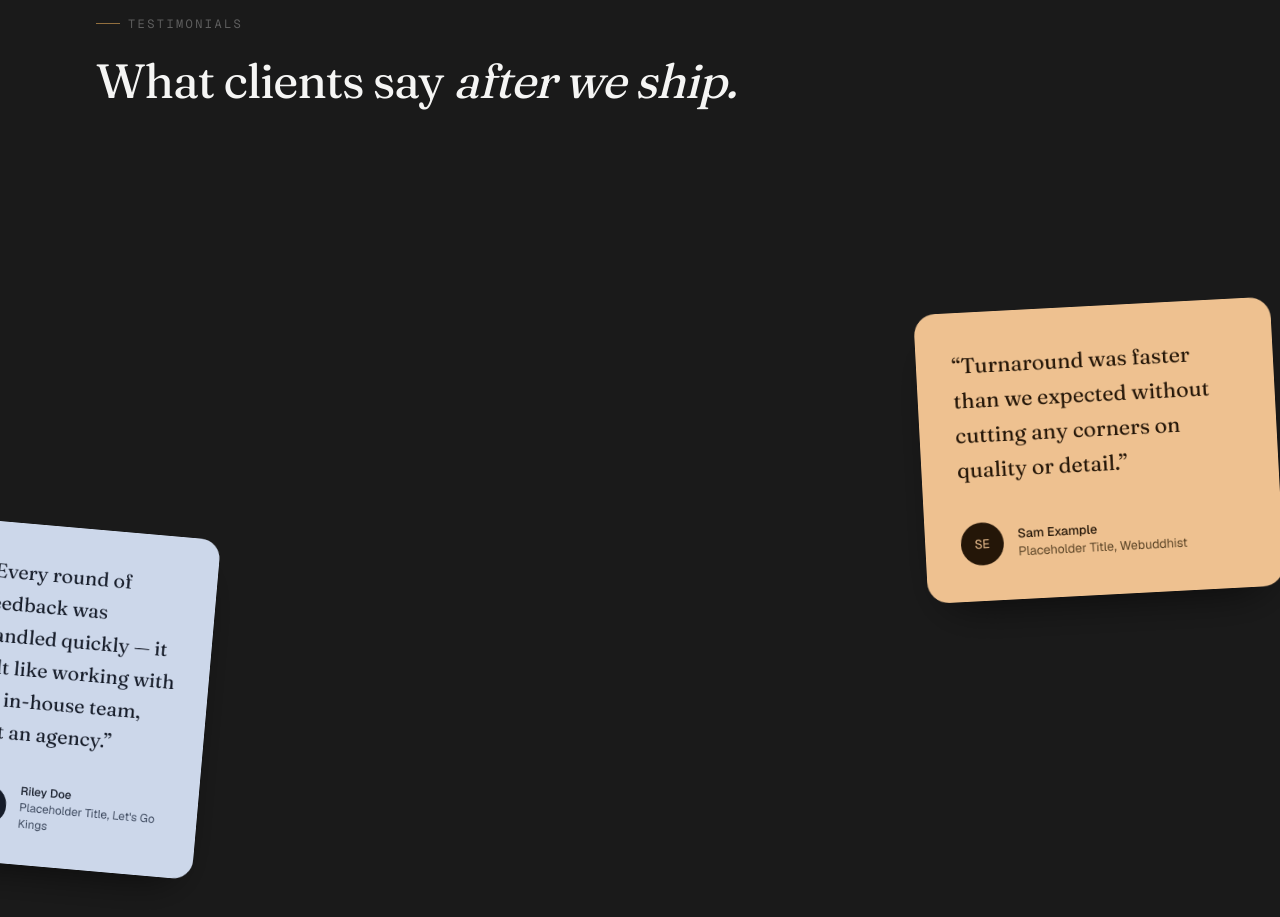
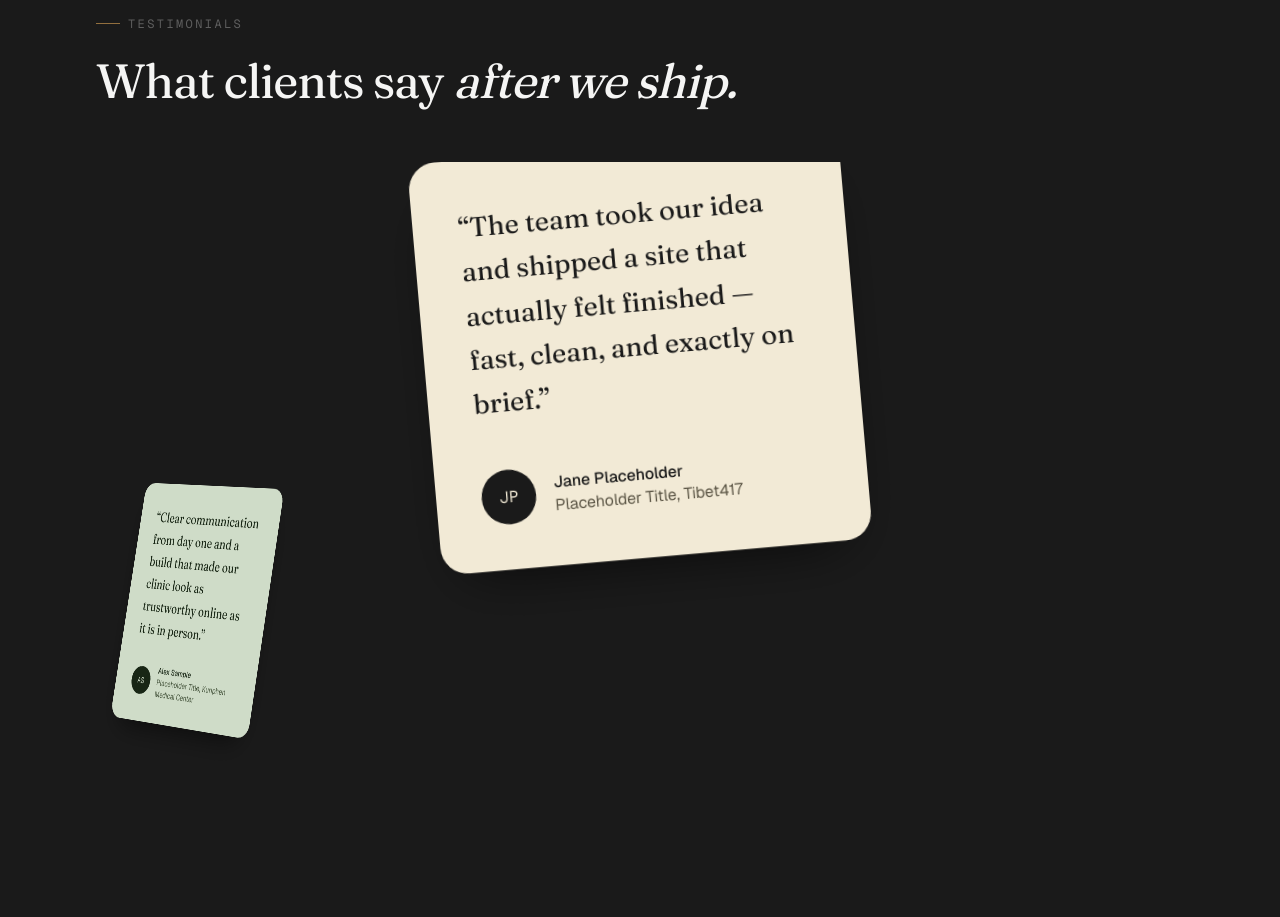
Before and after one commit to lungsang25/portfolio, a Next.js app: page / in a window 1280 px wide. Shown: the part 2020-2937 px from the top of the page. Built offline with nearby package versions, Linux system fonts and the light colour scheme.

Commit message:
testimonial_ui

```diff
--- a/package.json
+++ b/package.json
@@ -9,7 +9,9 @@
     "lint": "eslint"
   },
   "dependencies": {
+    "@gsap/react": "^2.1.2",
     "clsx": "^2.1.1",
+    "gsap": "^3.15.0",
     "lucide-react": "^1.32.0",
     "motion": "^13.1.0",
     "next": "16.3.1",
--- a/src/components/home/TestimonialsDesktop.tsx
+++ b/src/components/home/TestimonialsDesktop.tsx
@@ -1,96 +1,225 @@
 "use client";
 
 import { useRef } from "react";
-import {
-  motion,
-  useScroll,
-  useTransform,
-  type MotionValue,
-} from "motion/react";
-import { testimonials, type Testimonial } from "@/data/testimonials";
+import gsap from "gsap";
+import { ScrollTrigger } from "gsap/ScrollTrigger";
+import { useGSAP } from "@gsap/react";
+import { testimonials } from "@/data/testimonials";
 import { TestimonialCard } from "@/components/home/TestimonialCard";
 
-// Each card spends more of the total scroll in flight, and the next one
-// starts well before the previous exits, so several overlap at once instead
-// of leaving gaps of empty stage between crossings.
-const TRAVEL = 0.6;
-const START_MIN = -0.15;
-const STEP = 0.3;
+gsap.registerPlugin(ScrollTrigger, useGSAP);
 
-// Cards cross the stage left to right, rising gently as they go. Each lane sets
-// where it sits vertically (laneVH) and how far it climbs on the way (riseVH),
-// hand-placed so passes overlap without stacking on one another.
-const ENTER_VW = -80;
-const EXIT_VW = 80;
+// Each card's own crossing takes TRAVEL_DUR timeline-units; the next card
+// starts STEP_DUR units later. STEP_DUR is kept small relative to TRAVEL_DUR
+// so overlapping cards are close together in their journey — and therefore
+// close together on screen — rather than showing up at opposite edges.
+const TRAVEL_DUR = 3;
+const STEP_DUR = 0.9;
+// How far a card travels left-to-right, as a fraction of viewport width.
+// Kept just wide enough that cards still start/end fully off-screen.
+const REACH_VW = 0.72;
+// Every card's "natural" start (i * STEP_DUR) is pulled back by this much so
+// the first couple are already mid-flight — some even past the centre —
+// right when the section is reached, instead of the stage being empty.
+const LEAD_IN = TRAVEL_DUR * 0.5;
 
+const FADE_IN_FRAC = 0.15;
+const FADE_OUT_FRAC = 0.86;
+
+// Cards cross the stage left to right in 3D, rising gently and swinging
+// toward the viewer (z) as they pass through the centre. Each lane sets
+// where it sits vertically (laneVH), how far it climbs (riseVH), and its
+// resting photo-like tilt (tilt) — hand-placed so passes don't collide.
 const LANES = [
-  { laneVH: -18, riseVH: 14, rotate: -5, width: "w-[380px]" },
-  { laneVH: 10, riseVH: 16, rotate: 4, width: "w-[340px]" },
-  { laneVH: -6, riseVH: 11, rotate: -3, width: "w-[400px]" },
-  { laneVH: 20, riseVH: 13, rotate: 5, width: "w-[320px]" },
+  { laneVH: -18, riseVH: 14, tilt: -5, width: "w-[380px]" },
+  { laneVH: 10, riseVH: 16, tilt: 4, width: "w-[340px]" },
+  { laneVH: -6, riseVH: 11, tilt: -3, width: "w-[400px]" },
+  { laneVH: 20, riseVH: 13, tilt: 5, width: "w-[320px]" },
 ];
 
-function FlowCard({
-  testimonial,
-  progress,
-  start,
-  lane,
-}: {
-  testimonial: Testimonial;
-  progress: MotionValue<number>;
-  start: number;
-  lane: (typeof LANES)[number];
-}) {
-  const p = useTransform(progress, [start, start + TRAVEL], [0, 1], {
-    clamp: true,
-  });
+type Path = {
+  fromX: number;
+  toX: number;
+  fromY: number;
+  toY: number;
+  midX: number;
+  midY: number;
+};
 
-  const x = useTransform(p, [0, 1], [`${ENTER_VW}vw`, `${EXIT_VW}vw`]);
-  const y = useTransform(
-    p,
-    [0, 1],
-    [`${lane.laneVH}vh`, `${lane.laneVH - lane.riseVH}vh`]
-  );
-  const scale = useTransform(p, [0, 0.5, 1], [0.68, 1, 0.76]);
-  const opacity = useTransform(p, [0, 0.1, 0.9, 1], [0, 1, 1, 0]);
+// Samples where a card sits at an arbitrary point (0–1) of its full
+// left-to-right crossing, so a card whose start is "before scroll begins"
+// can be dropped in already part-way through instead of fully off-screen.
+function sampleAt(fraction: number, path: Path) {
+  const { fromX, toX, fromY, toY, midX, midY } = path;
+  const inFirstHalf = fraction <= 0.5;
+  const localT = inFirstHalf ? fraction / 0.5 : (fraction - 0.5) / 0.5;
+  const lerp = (a: number, b: number) => a + (b - a) * localT;
 
-  return (
-    <div className="pointer-events-none absolute inset-0 flex items-center justify-center">
-      <motion.div
-        style={{ x, y, scale, rotate: lane.rotate, opacity, willChange: "transform" }}
-        className={`pointer-events-auto ${lane.width}`}
-      >
-        <TestimonialCard testimonial={testimonial} />
-      </motion.div>
-    </div>
-  );
+  const start = inFirstHalf
+    ? { x: fromX, y: fromY, z: -700, rotateY: -55, rotateX: 10, scale: 0.5 }
+    : { x: midX, y: midY, z: 80, rotateY: 0, rotateX: 0, scale: 1.08 };
+  const end = inFirstHalf
+    ? { x: midX, y: midY, z: 80, rotateY: 0, rotateX: 0, scale: 1.08 }
+    : { x: toX, y: toY, z: -700, rotateY: 55, rotateX: -10, scale: 0.5 };
+
+  const opacity =
+    fraction < FADE_IN_FRAC
+      ? fraction / FADE_IN_FRAC
+      : fraction > FADE_OUT_FRAC
+        ? (1 - fraction) / (1 - FADE_OUT_FRAC)
+        : 1;
+
+  return {
+    x: lerp(start.x, end.x),
+    y: lerp(start.y, end.y),
+    z: lerp(start.z, end.z),
+    rotateY: lerp(start.rotateY, end.rotateY),
+    rotateX: lerp(start.rotateX, end.rotateX),
+    scale: lerp(start.scale, end.scale),
+    opacity: Math.max(0, Math.min(1, opacity)),
+  };
 }
 
 export function TestimonialsDesktop() {
   const wrapperRef = useRef<HTMLDivElement>(null);
+  const stageRef = useRef<HTMLDivElement>(null);
+  const cardRefs = useRef<Array<HTMLDivElement | null>>([]);
 
-  const { scrollYProgress } = useScroll({
-    target: wrapperRef,
-    offset: ["start start", "end end"],
-  });
+  useGSAP(
+    () => {
+      const cards = cardRefs.current.filter(
+        (el): el is HTMLDivElement => el !== null
+      );
+      if (!cards.length) return;
 
-  const cards = LANES.map((lane, i) => ({
-    lane,
-    testimonial: testimonials[i % testimonials.length],
-    start: START_MIN + STEP * i,
-  }));
+      const vw = window.innerWidth;
+      const vh = window.innerHeight;
+
+      const tl = gsap.timeline({
+        defaults: { ease: "none" },
+        scrollTrigger: {
+          trigger: wrapperRef.current,
+          start: "top top",
+          end: "bottom bottom",
+          scrub: 0.6,
+          pin: stageRef.current,
+        },
+      });
+
+      cards.forEach((card, i) => {
+        const lane = LANES[i % LANES.length];
+        const path: Path = {
+          fromX: -REACH_VW * vw,
+          toX: REACH_VW * vw,
+          fromY: (lane.laneVH * vh) / 100,
+          toY: ((lane.laneVH - lane.riseVH) * vh) / 100,
+          midX: 0,
+          midY: 0,
+        };
+        path.midX = (path.fromX + path.toX) / 2;
+        path.midY = (path.fromY + path.toY) / 2;
+
+        const virtualStart = i * STEP_DUR - LEAD_IN;
+        const overshoot = Math.max(0, -virtualStart);
+        const activeStart = Math.max(0, virtualStart);
+        const initFraction = Math.min(1, overshoot / TRAVEL_DUR);
+
+        const initState = sampleAt(initFraction, path);
+        gsap.set(card, {
+          xPercent: -50,
+          yPercent: -50,
+          rotateZ: lane.tilt,
+          ...initState,
+        });
+
+        const cardTl = gsap.timeline();
+
+        // Position/rotation/scale: whatever's left of the first-half and/or
+        // second-half legs, starting from the sampled mid-journey state.
+        if (initFraction < 0.5) {
+          const firstLegDuration = (0.5 - initFraction) * TRAVEL_DUR;
+          cardTl.to(
+            card,
+            {
+              x: path.midX,
+              y: path.midY,
+              z: 80,
+              rotateY: 0,
+              rotateX: 0,
+              scale: 1.08,
+              duration: firstLegDuration,
+            },
+            0
+          );
+          cardTl.to(
+            card,
+            {
+              x: path.toX,
+              y: path.toY,
+              z: -700,
+              rotateY: 55,
+              rotateX: -10,
+              scale: 0.5,
+              duration: TRAVEL_DUR * 0.5,
+            },
+            firstLegDuration
+          );
+        } else {
+          cardTl.to(
+            card,
+            {
+              x: path.toX,
+              y: path.toY,
+              z: -700,
+              rotateY: 55,
+              rotateX: -10,
+              scale: 0.5,
+              duration: (1 - initFraction) * TRAVEL_DUR,
+            },
+            0
+          );
+        }
+
+        // Opacity: fade in if that hasn't happened yet, then fade out at the
+        // point matching the original FADE_OUT_FRAC of the full journey.
+        if (initFraction < FADE_IN_FRAC) {
+          cardTl.to(
+            card,
+            { opacity: 1, duration: (FADE_IN_FRAC - initFraction) * TRAVEL_DUR },
+            0
+          );
+        }
+        if (initFraction < FADE_OUT_FRAC) {
+          cardTl.to(
+            card,
+            { opacity: 0, duration: TRAVEL_DUR * (1 - FADE_OUT_FRAC) },
+            (FADE_OUT_FRAC - initFraction) * TRAVEL_DUR
+          );
+        }
+
+        tl.add(cardTl, activeStart);
+      });
+    },
+    { scope: wrapperRef }
+  );
 
   return (
     <div ref={wrapperRef} className="relative h-[220vh]">
-      <div className="sticky top-0 h-screen overflow-hidden">
-        {cards.map(({ lane, testimonial, start }, i) => (
-          <FlowCard
-            key={`${testimonial.id}-${i}`}
-            testimonial={testimonial}
-            progress={scrollYProgress}
-            start={start}
-            lane={lane}
-          />
+      <div
+        ref={stageRef}
+        className="relative h-screen overflow-hidden"
+        style={{ perspective: "1600px" }}
+      >
+        {testimonials.map((testimonial, i) => (
+          <div
+            key={testimonial.id}
+            ref={(el) => {
+              cardRefs.current[i] = el;
+            }}
+            className={`absolute left-1/2 top-1/2 ${LANES[i % LANES.length].width}`}
+          >
+            <TestimonialCard testimonial={testimonial} />
+          </div>
         ))}
       </div>
     </div>
```
Also changed, not shown: 1 other file (tests, documents, lock files or other folders).
